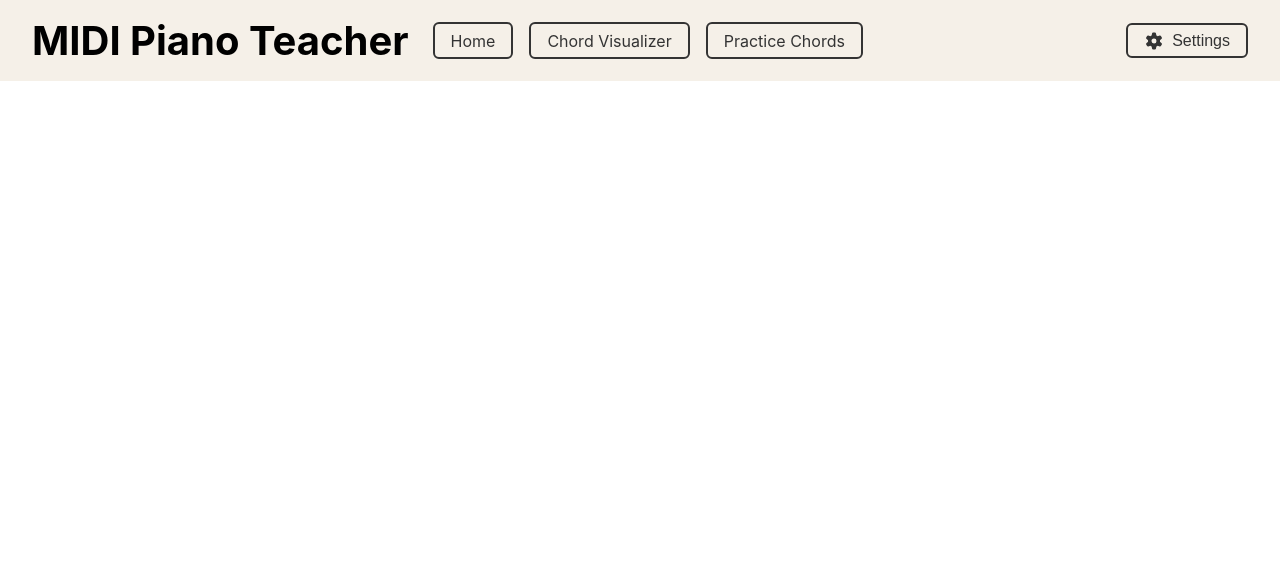
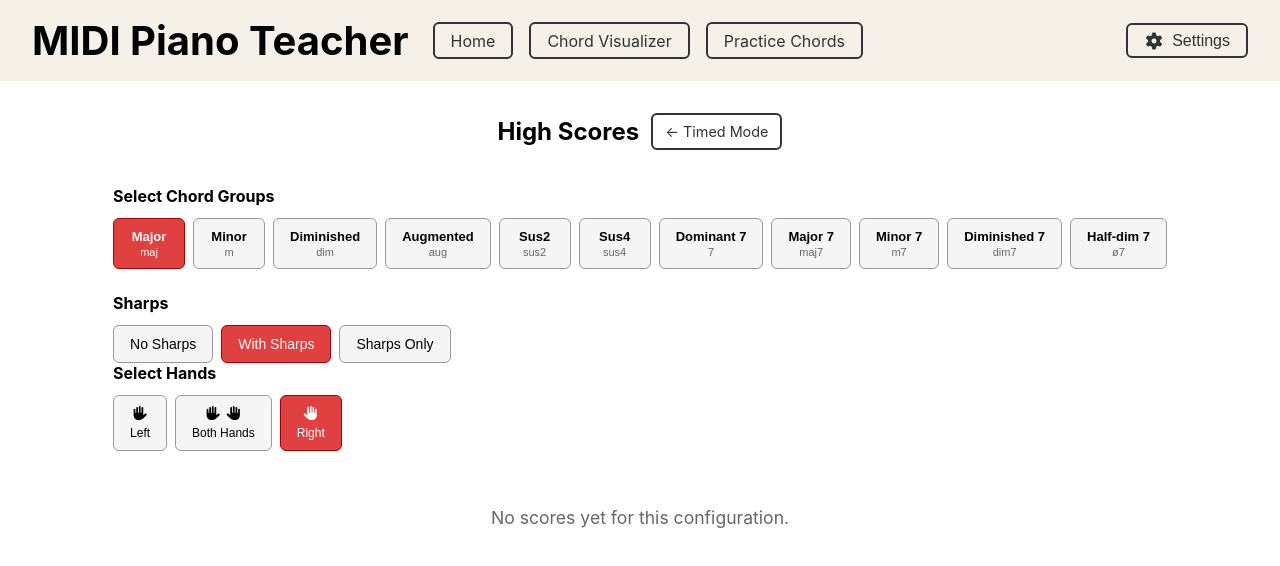
Before and after one commit to mjosephs1/midi-piano-teacher-web, a React (Create React App) app: page /practice-chords/high-scores in a window 1280 px wide. Shown: the top 566 px of the page. Built offline with nearby package versions, Linux system fonts and the light colour scheme.

Commit message:
Add High Scores page to display the 10 best scores per configuration

```diff
--- a/src/App.tsx
+++ b/src/App.tsx
@@ -8,6 +8,7 @@ import { ChordVisualizer } from './ChordVisualizer';
 import { PracticeChords } from './PracticeChords';
 import { PracticeMode } from './PracticeMode';
 import { TimedMode } from './TimedMode';
+import { HighScores } from './HighScores';
 import { FontAwesomeIcon } from '@fortawesome/react-fontawesome'
 import { library } from '@fortawesome/fontawesome-svg-core'
 
@@ -93,6 +94,7 @@ const App: FC = () => {
         <Route path="/practice-chords" element={<PracticeChords />} />
         <Route path="/practice-chords/practice" element={<PracticeMode numKeys={numKeys} />} />
         <Route path="/practice-chords/timed" element={<TimedMode />} />
+        <Route path="/practice-chords/high-scores" element={<HighScores />} />
       </Routes>
     </div>
   );
--- /dev/null
+++ b/src/HighScores.css
@@ -0,0 +1,106 @@
+.high-scores-page {
+  display: flex;
+  flex-direction: column;
+  align-items: center;
+  gap: 20px;
+  padding: 20px;
+  min-height: 100vh;
+}
+
+.high-scores-header {
+  display: flex;
+  justify-content: center;
+  align-items: center;
+  gap: 12px;
+  width: 100%;
+}
+
+.high-scores-header h2 {
+  margin: 0;
+}
+
+.high-scores-back {
+  text-decoration: none;
+  color: #333;
+  border: 2px solid #333;
+  border-radius: 6px;
+  padding: 8px 12px;
+  background: transparent;
+  transition: all 0.2s;
+  font-size: 0.9rem;
+}
+
+.high-scores-back:hover {
+  background: #333;
+  color: white;
+}
+
+.high-scores-empty {
+  color: #666;
+  font-size: 1.1rem;
+  margin-top: 20px;
+  text-align: center;
+}
+
+.high-scores-table {
+  width: 100%;
+  max-width: 600px;
+  border-collapse: collapse;
+  margin-top: 20px;
+  box-shadow: 0 2px 4px rgba(0, 0, 0, 0.1);
+}
+
+.high-scores-table thead {
+  background: #f5f5f5;
+}
+
+.high-scores-table th {
+  padding: 12px;
+  text-align: left;
+  font-weight: 600;
+  border-bottom: 2px solid #333;
+}
+
+.high-scores-table tbody tr {
+  border-bottom: 1px solid #eee;
+  transition: background-color 0.2s;
+}
+
+.high-scores-table tbody tr:hover {
+  background-color: #f9f9f9;
+}
+
+.high-scores-table tbody tr.rank-1 {
+  background-color: #fffacd;
+  font-weight: 600;
+}
+
+.high-scores-table tbody tr.rank-1:hover {
+  background-color: #ffef99;
+}
+
+.high-scores-table td {
+  padding: 12px;
+  text-align: left;
+}
+
+.rank-cell {
+  font-weight: 600;
+  color: #4CAF50;
+  width: 50px;
+}
+
+.score-cell {
+  font-weight: 600;
+  font-size: 1.1rem;
+}
+
+.accuracy-cell {
+  text-align: center;
+  width: 100px;
+}
+
+.date-cell {
+  font-size: 0.9rem;
+  color: #666;
+}
--- /dev/null
+++ b/src/HighScores.tsx
@@ -0,0 +1,98 @@
+import { FC, useState, useEffect } from 'react';
+import { Link } from 'react-router-dom';
+import { PracticeConfig, TIMED_HISTORY_KEY, TimedHistory, TimedResult } from './midi/noteUtils';
+import { PracticeConfiguration } from './PracticeConfiguration';
+import './HighScores.css';
+
+export const HighScores: FC = () => {
+  const [config, setConfig] = useState<PracticeConfig>(() => {
+    try {
+      const stored = localStorage.getItem(PracticeConfig.STORAGE_KEY);
+      if (stored !== null) {
+        const parsed = JSON.parse(stored);
+        const loaded = PracticeConfig.fromJson(parsed);
+        if (loaded) return loaded;
+      }
+    } catch {
+      // localStorage unavailable or invalid JSON
+    }
+    return new PracticeConfig();
+  });
+
+  useEffect(() => {
+    try {
+      localStorage.setItem(PracticeConfig.STORAGE_KEY, JSON.stringify(config.toJson()));
+    } catch {
+      // localStorage unavailable
+    }
+  }, [config]);
+
+  const getTopScores = (): (TimedResult & { rank: number })[] => {
+    try {
+      const raw = localStorage.getItem(TIMED_HISTORY_KEY);
+      const history: TimedHistory = raw ? JSON.parse(raw) : {};
+      const key = config.toString();
+      const entries = history[key] ?? [];
+
+      const withAccuracy = entries.map(entry => ({
+        ...entry,
+        accuracy: entry.score + entry.mistakes === 0 ? 100 : Math.round((entry.score / (entry.score + entry.mistakes)) * 100),
+      }));
+
+      const sorted = withAccuracy.sort((a, b) => {
+        if (b.score !== a.score) return b.score - a.score;
+        return b.accuracy - a.accuracy;
+      });
+
+      return sorted.slice(0, 10).map((entry, i) => ({
+        ...entry,
+        rank: i + 1,
+      }));
+    } catch {
+      return [];
+    }
+  };
+
+  const topScores = getTopScores();
+
+  return (
+    <div className="high-scores-page">
+      <div className="high-scores-header">
+        <h2>High Scores</h2>
+        <Link to="/practice-chords/timed" className="high-scores-back">
+          ← Timed Mode
+        </Link>
+      </div>
+
+      <PracticeConfiguration
+        config={config}
+        onPracticeConfigChange={setConfig}
+      />
+
+      {topScores.length === 0 ? (
+        <div className="high-scores-empty">No scores yet for this configuration.</div>
+      ) : (
+        <table className="high-scores-table">
+          <thead>
+            <tr>
+              <th>#</th>
+              <th>Score</th>
+              <th>Accuracy</th>
+              <th>Date</th>
+            </tr>
+          </thead>
+          <tbody>
+            {topScores.map(entry => (
+              <tr key={`${entry.timestamp}-${entry.score}`} className={entry.rank === 1 ? 'rank-1' : ''}>
+                <td className="rank-cell">{entry.rank}</td>
+                <td className="score-cell">{entry.score}</td>
+                <td className="accuracy-cell">{entry.accuracy}%</td>
+                <td className="date-cell">{new Date(entry.timestamp).toLocaleString()}</td>
+              </tr>
+            ))}
+          </tbody>
+        </table>
+      )}
+    </div>
+  );
+};
--- a/src/TimedMode.css
+++ b/src/TimedMode.css
@@ -4,6 +4,36 @@
   flex-direction: column;
   align-items: center;
   gap: 12px;
+}
+
+.timed-title-row {
+  display: flex;
+  align-items: center;
+  gap: 12px;
+}
+
+.timed-title-row h2 {
+  margin: 0;
+}
+
+.timed-icon-btn {
+  display: flex;
+  align-items: center;
+  justify-content: center;
+  border: 2px solid #333;
+  border-radius: 6px;
+  background: transparent;
+  padding: 8px 10px;
+  color: #333;
+  cursor: pointer;
+  transition: all 0.2s;
+  text-decoration: none;
+  font-size: 1.2rem;
+}
+
+.timed-icon-btn:hover {
+  background: #333;
+  color: white;
 }
 
 .timed-play-button {
--- a/src/TimedMode.tsx
+++ b/src/TimedMode.tsx
@@ -1,13 +1,14 @@
 import { FC, useState, useEffect } from 'react';
+import { Link } from 'react-router-dom';
 import { FontAwesomeIcon } from '@fortawesome/react-fontawesome';
 import { library } from '@fortawesome/fontawesome-svg-core';
-import { faPlay, faStop, faRotateRight } from '@fortawesome/free-solid-svg-icons';
+import { faPlay, faStop, faRotateRight, faRankingStar } from '@fortawesome/free-solid-svg-icons';
 import { PracticeConfig, TimedHistory, TimedResult, TIMED_HISTORY_KEY } from './midi/noteUtils';
 import { PracticeConfiguration } from './PracticeConfiguration';
 import { ChordQueue } from './ChordQueue';
 import './TimedMode.css';
 
-library.add(faPlay, faStop, faRotateRight);
+library.add(faPlay, faStop, faRotateRight, faRankingStar);
 
 type TimedStage = 'CONFIGURE' | 'COUNTDOWN' | 'STARTED' | 'RESULTS';
 
@@ -128,7 +129,12 @@ export const TimedMode: FC = () => {
     <div className="timed-mode-page">
       {stage === 'CONFIGURE' && (
         <>
-          <h2>Timed Mode</h2>
+          <div className="timed-title-row">
+            <h2>Timed Mode</h2>
+            <Link to="/practice-chords/high-scores" className="timed-icon-btn">
+              <FontAwesomeIcon icon={faRankingStar} />
+            </Link>
+          </div>
           <PracticeConfiguration
             config={config}
             onPracticeConfigChange={setConfig}
```
Also changed, not shown: 1 other file (tests, documents, lock files or other folders).
